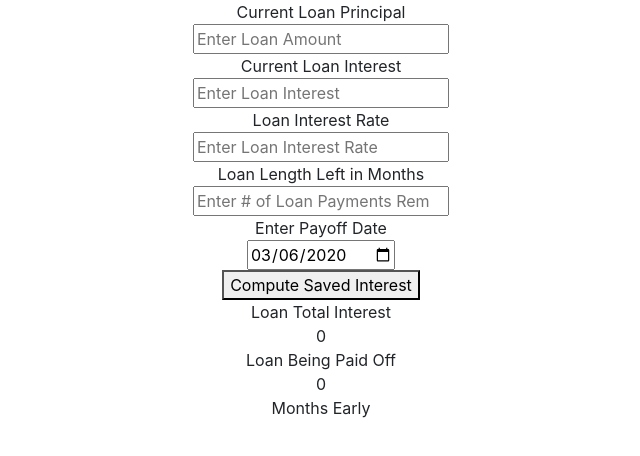
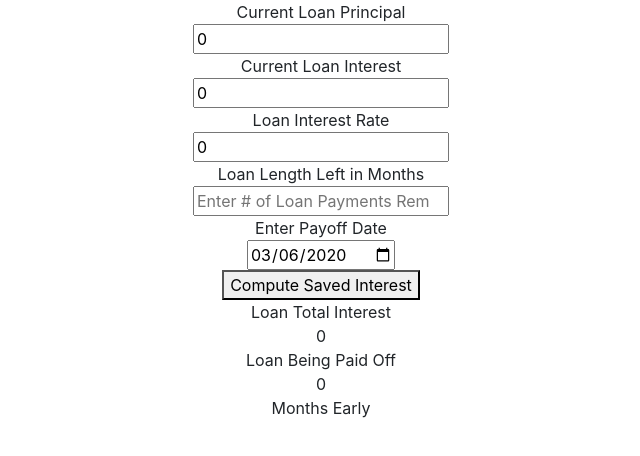
Before and after one commit to Gnoll94/saved_interest, a React (Create React App) app: page / in a window 1280 px wide. Shown: the top 456 px of the page, without its empty margins (319-959 px from the left). Built offline with nearby package versions, Linux system fonts and the light colour scheme.

Commit message:
Adding Monthly Payment Calculations

```diff
--- a/src/App.js
+++ b/src/App.js
@@ -3,19 +3,38 @@ import {startOfToday, format, addMonths, differenceInMonths} from 'date-fns'
 
 export const App = () => {
 
-    const [loanPrincipal, setLoanPrincipal] = useState();
-    const [loanInterest, setLoanInterest] = useState();
-    const [loanInterestRate, setLoanInterestRate] = useState();
+    const [loanPrincipal, setLoanPrincipal] = useState(0);
+    const [loanInterest, setLoanInterest] = useState(0);
+    const [loanInterestRate, setLoanInterestRate] = useState(0);
     const [loanLength, setLoanLength] = useState();
     const [payOffDate, setPayOffDate] = useState(format(startOfToday(), 'yyyy-MM-dd'));
     const [loanTotalInterest, setLoanTotalInterest] = useState(0.00);
     const [loanEarlyMonths, setLoanEarlyMonths] = useState(0);
+    const [monthlyPayment, setMonthlyPayment] = useState();
 
     const calculateTotal = () => {
+        const loanTotal = (loanPrincipal + loanInterest);
+        console.log("Loan Principal", loanPrincipal);
+        console.log("Loan Interest", loanInterest);
+        console.log("Loan Total", loanTotal);
+        console.log("Loan Length", loanLength);
+
+        const convertedRate = loanInterestRate * .01 / 12;
+        console.log("Converted Rate", convertedRate);
+
+        const convertedWithLoan = Math.pow(1 + convertedRate, loanLength);
+        console.log("Converted With Loan", convertedWithLoan);
+
+        setMonthlyPayment(Number(loanTotal / ((convertedWithLoan - 1) / (convertedRate * (convertedWithLoan)))));
+        console.log(monthlyPayment.toFixed(2));
+
         const fullyPaidOffDate = addMonths(startOfToday(), loanLength);
         console.log(fullyPaidOffDate);
+
         setLoanEarlyMonths(differenceInMonths(fullyPaidOffDate, new Date(payOffDate)));
         setLoanTotalInterest(Number((loanInterestRate / loanLength) * (loanPrincipal)).toFixed(2));
+
+        console.log(Number((loanInterestRate / differenceInMonths(fullyPaidOffDate, new Date(payOffDate))) * (loanPrincipal)).toFixed(2));
     };
 
     return (
@@ -28,7 +47,7 @@ export const App = () => {
             placeholder="Enter Loan Amount"
             type="number"
             value={loanPrincipal}
-            onChange={e => setLoanPrincipal(e.target.value)}
+            onChange={e => setLoanPrincipal(Number(e.target.value))}
           />
         </div>
       </div>
@@ -40,7 +59,7 @@ export const App = () => {
             placeholder="Enter Loan Interest"
             type="number"
             value={loanInterest}
-            onChange={e => setLoanInterest(e.target.value)}
+            onChange={e => setLoanInterest(Number(e.target.value))}
           />
         </div>
       </div>
@@ -52,7 +71,7 @@ export const App = () => {
             placeholder="Enter Loan Interest Rate"
             type="number"
             value={loanInterestRate}
-            onChange={e => setLoanInterestRate(e.target.value)}
+            onChange={e => setLoanInterestRate(Number(e.target.value))}
           />
         </div>
       </div>
@@ -64,7 +83,7 @@ export const App = () => {
             placeholder="Enter # of Loan Payments Remaining"
             type="number"
             value={loanLength}
-            onChange={e => setLoanLength(e.target.value)}
+            onChange={e => setLoanLength(Number(e.target.value))}
           />
         </div>
       </div>
```
